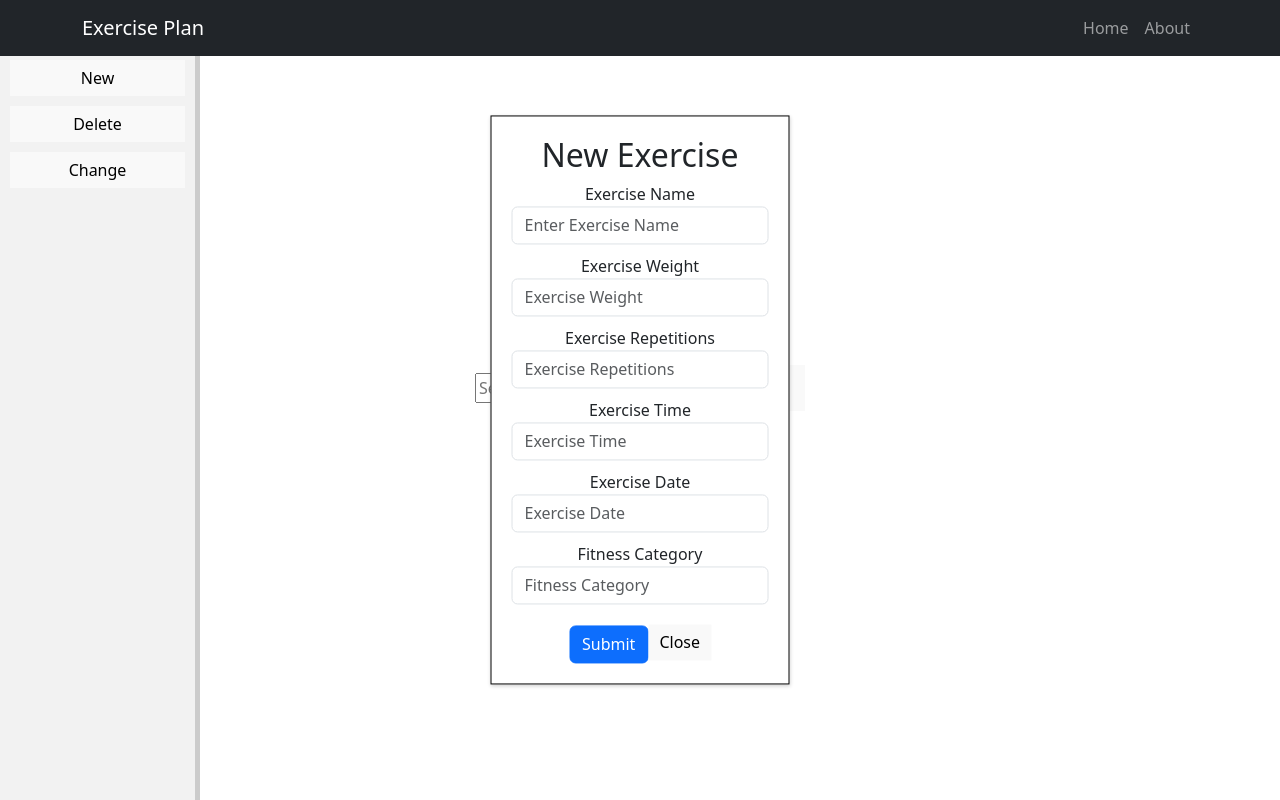
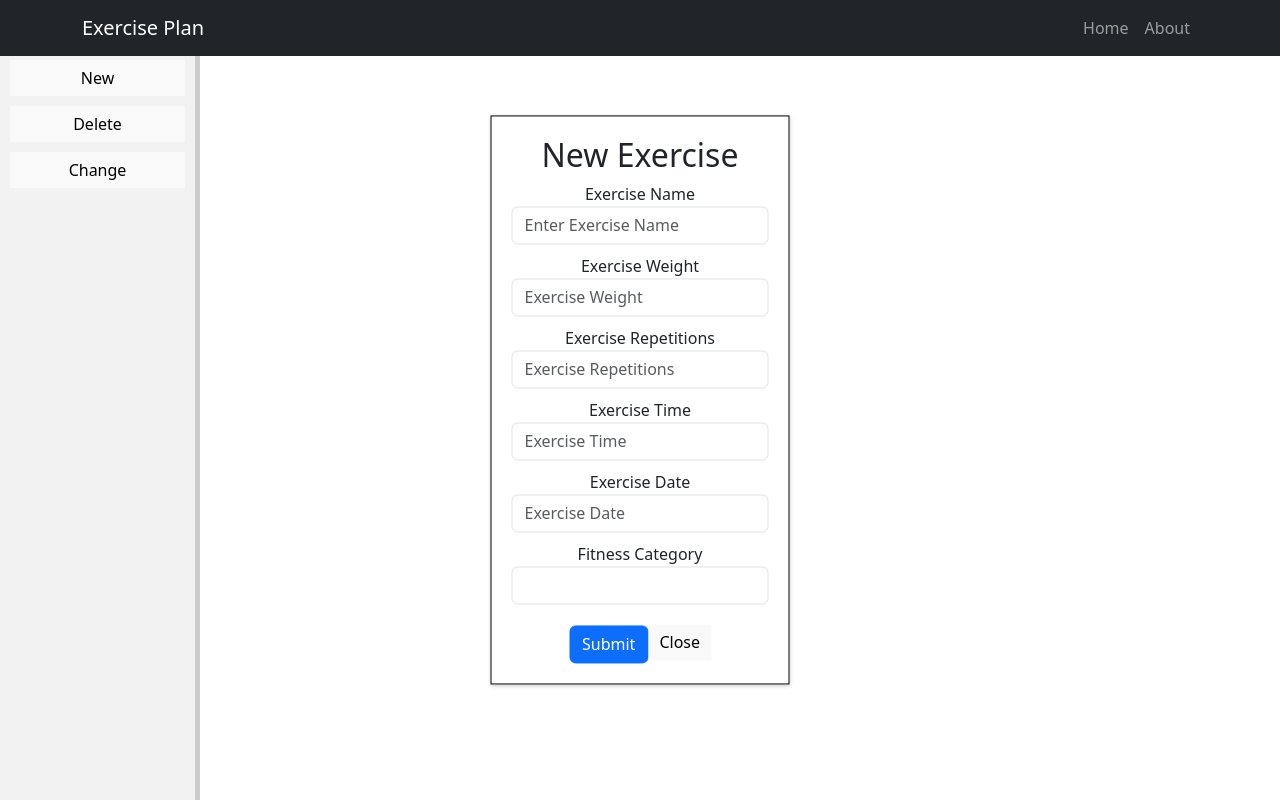
Before and after one commit to s0568841/trainingsplan_frontend, a Vue app: page / in a window 1280 px wide. Both pictures are taken after a click on the button "New". Built offline with nearby package versions, Linux system fonts and the light colour scheme.

Commit message:
changed a few inputs from normal Text inputs to specific ones, fixed a bug where you could see the contents of the home.vue component, even if another component was active

```diff
--- a/package.json
+++ b/package.json
@@ -12,6 +12,7 @@
     "@popperjs/core": "^2.11.8",
     "bootstrap": "^5.3.0",
     "vue": "^3.2.47",
+    "vue-datepicker": "^1.3.0",
     "vue-router": "^4.2.2"
   },
   "devDependencies": {
--- a/src/App.vue
+++ b/src/App.vue
@@ -1,28 +1,23 @@
 <template>
    <div class="app-container">
       <Navbar></Navbar>
-      <Sidebar
-          @show-new-exercise-table="toggleNewExerciseTable"
-          @show-update-exercise-table="toggleUpdateExerciseTable"
-          @show-delete-exercise-table="toggleDeleteExerciseTable"
-      ></Sidebar>
+      <Sidebar @show-new-exercise-table="toggleNewExerciseTable" @show-delete-exercise-table="toggleDeleteExerciseTable" @show-update-exercise-table="toggleUpdateExerciseTable"></Sidebar>
       <div class="content-container">
-         <router-view></router-view>
+         <router-view v-if="!isComponentActive"></router-view>
          <NewExerciseTable
              v-if="isShowingNewExerciseTable"
              :is-visible="isShowingNewExerciseTable"
              @close-table="closeTable"
          ></NewExerciseTable>
-         <UpdateExerciseTable
-             v-if="isShowingUpdateExerciseTable"
-             :is-visible="isShowingUpdateExerciseTable"
-             :exercise-id="selectedExerciseId"
-             @close-table="closeTable"
-         ></UpdateExerciseTable>
          <DeleteExerciseTable
              v-if="isShowingDeleteExerciseTable"
              @close-table="closeTable"
          ></DeleteExerciseTable>
+         <UpdateExerciseTable
+             v-if="isShowingUpdateExerciseTable"
+             :is-visible="isShowingUpdateExerciseTable"
+             @close-table="closeTable"
+         ></UpdateExerciseTable>
       </div>
    </div>
 </template>
@@ -31,40 +26,43 @@
 import Navbar from "@/components/Navbar.vue";
 import Sidebar from "@/components/Sidebar.vue";
 import NewExerciseTable from "@/components/NewExerciseTable.vue";
+import DeleteExerciseTable from "@/components/DeleteExerciseTable.vue";
 import UpdateExerciseTable from "@/components/UpdateExerciseTable.vue";
-import DeleteExerciseTable from "@/components/DeleteExerciseTable.vue";
 
 export default {
    components: {
       Navbar,
       Sidebar,
       NewExerciseTable,
+      DeleteExerciseTable,
       UpdateExerciseTable,
-      DeleteExerciseTable,
    },
    data() {
       return {
          isShowingNewExerciseTable: false,
+         isShowingDeleteExerciseTable: false,
          isShowingUpdateExerciseTable: false,
-         isShowingDeleteExerciseTable: false,
-         selectedExerciseId: null,
+         isComponentActive: false, // Flag to determine if any component is active
       };
    },
    methods: {
       toggleNewExerciseTable(value) {
          this.isShowingNewExerciseTable = value;
+         this.isComponentActive = value; // Update the flag
+      },
+      toggleDeleteExerciseTable(value) {
+         this.isShowingDeleteExerciseTable = value;
+         this.isComponentActive = value; // Update the flag
       },
       toggleUpdateExerciseTable(value) {
          this.isShowingUpdateExerciseTable = value;
-      },
-      toggleDeleteExerciseTable(value) {
-         this.isShowingDeleteExerciseTable = value;
+         this.isComponentActive = value; // Update the flag
       },
       closeTable() {
          this.isShowingNewExerciseTable = false;
+         this.isShowingDeleteExerciseTable = false;
          this.isShowingUpdateExerciseTable = false;
-         this.isShowingDeleteExerciseTable = false;
-         this.selectedExerciseId = null;
+         this.isComponentActive = false; // Reset the flag
       },
    },
 };
@@ -73,3 +71,8 @@ export default {
 <style>
 /* Styles for App.vue */
 </style>
+
+
+<style>
+/* Styles for App.vue */
+</style>
--- a/src/components/NewExerciseTable.vue
+++ b/src/components/NewExerciseTable.vue
@@ -54,13 +54,12 @@
             </div>
             <div class="form-group">
                 <label for="fitnessCategory">Fitness Category</label>
-                <input
-                    type="text"
-                    class="form-control"
-                    id="fitnessCategory"
-                    v-model="exercise.myFitnessCategory"
-                    placeholder="Fitness Category"
-                >
+                <select v-model="exercise.myFitnessCategory" class="form-control" id="fitnessCategory">
+                    <option value="MACHINE_WORKOUT">Machine Workout</option>
+                    <option value="FREE_WEIGHT">Free Weight</option>
+                    <option value="GENERAL_FITNESS">General Fitness</option>
+                    <option value="NO_STATUS">No Status</option>
+                </select>
             </div>
             <button type="submit" class="btn btn-primary">Submit</button>
             <button class="close-button" @click="closeTable">Close</button>
@@ -72,12 +71,16 @@
 </template>
 
 <script>
+import Datepicker from "vue-datepicker";
 export default {
     props: {
         isVisible: {
             type: Boolean,
             required: true,
         },
+    },
+    components: {
+        Datepicker,
     },
     data() {
         return {
--- a/src/components/UpdateExerciseTable.vue
+++ b/src/components/UpdateExerciseTable.vue
@@ -69,13 +69,24 @@
                 </div>
                 <div class="form-group">
                     <label for="fitnessCategory">Fitness Category</label>
-                    <input
-                        type="text"
+                    <select
                         class="form-control"
                         id="fitnessCategory"
                         v-model="updatedExercise.myFitnessCategory"
-                        placeholder="Fitness Category"
                     >
+                        <option value="MACHINE_WORKOUT" :selected="exerciseData.myFitnessCategory === 'MACHINE_WORKOUT'">
+                            Machine Workout
+                        </option>
+                        <option value="FREE_WEIGHT" :selected="exerciseData.myFitnessCategory === 'FREE_WEIGHT'">
+                            Free Weight
+                        </option>
+                        <option value="GENERAL_FITNESS" :selected="exerciseData.myFitnessCategory === 'GENERAL_FITNESS'">
+                            General Fitness
+                        </option>
+                        <option value="NO_STATUS" :selected="exerciseData.myFitnessCategory === 'NO_STATUS'">
+                            No Status
+                        </option>
+                    </select>
                 </div>
                 <button type="submit" class="btn btn-primary">Update</button>
                 <button class="close-button" @click="closeTable">Close</button>
```
Also changed, not shown: 1 other file (tests, documents, lock files or other folders).
